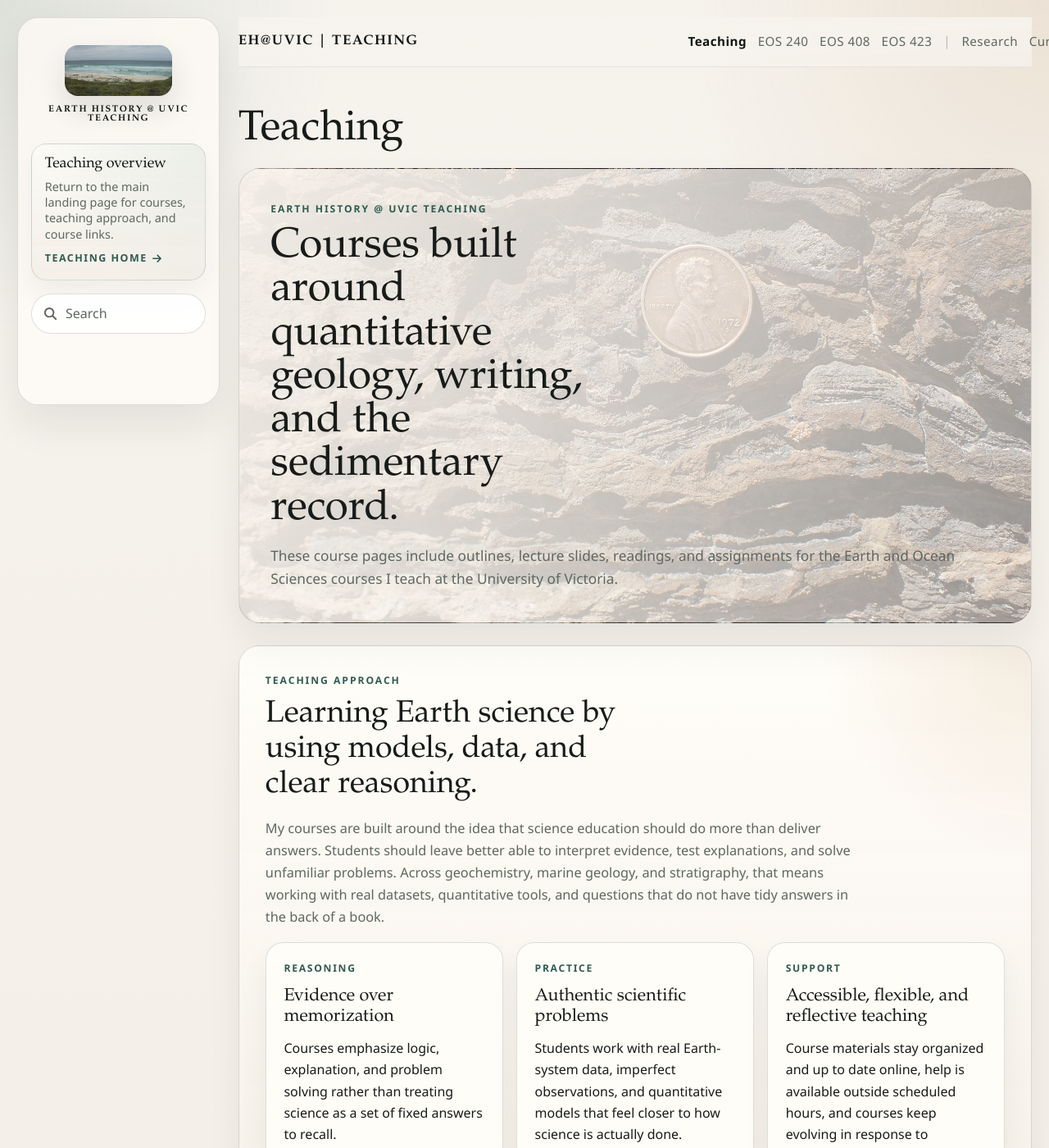
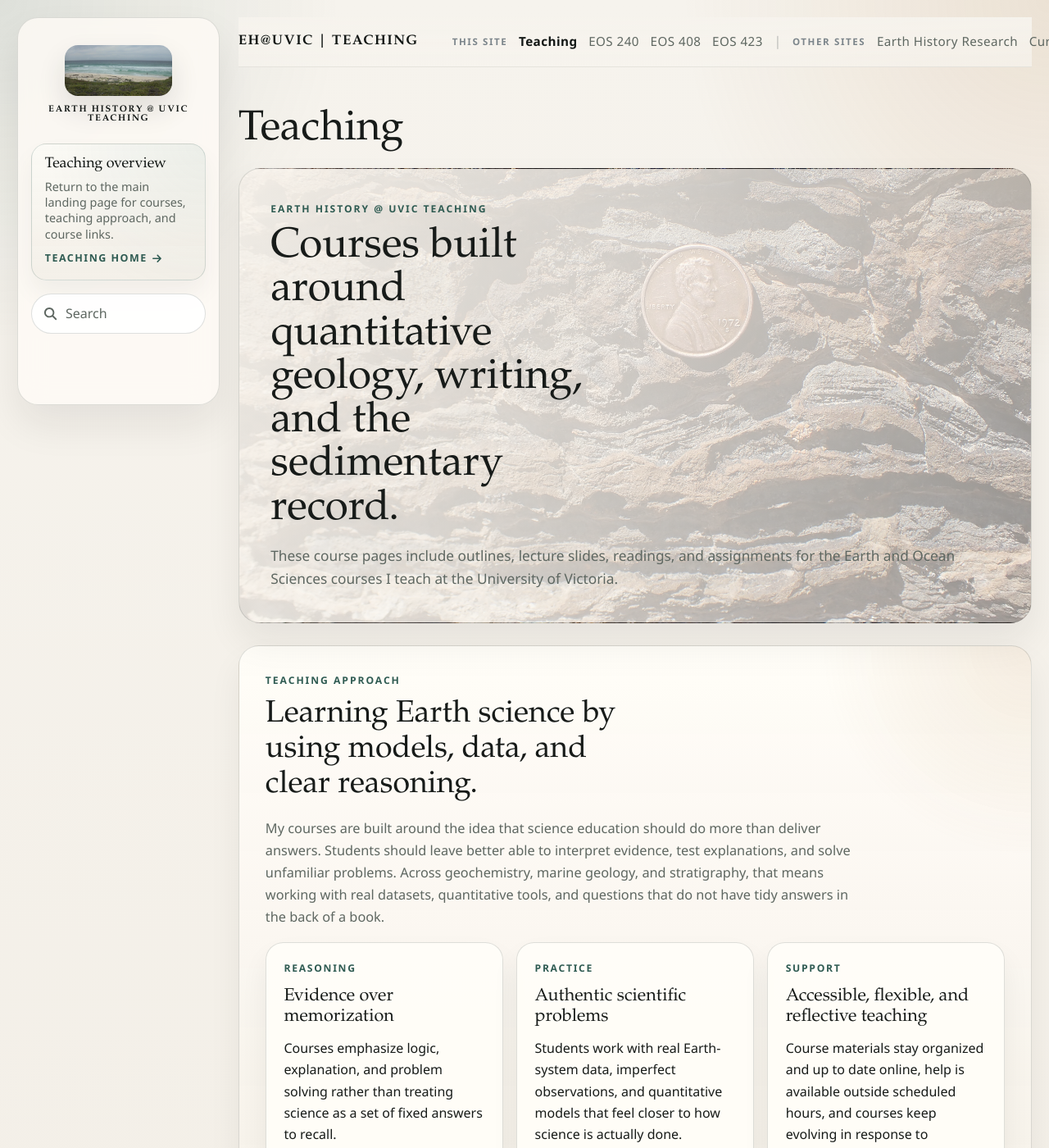
Before and after one commit to blakedyer/eos-courses, a Sphinx documentation site: the page built from source/index.rst, in a window 1280 px wide and 1400 px high. Shown: the whole window at 82% size. Built offline with Sphinx 7.4.7 and the Sphinx Book theme 1.1.4, drawn with Linux system fonts in a browser that asks for light colours; pages that are not in the unit, such as notebooks, are missing from menus.

Commit message:
Clarify teaching nav groups

```diff
--- a/source/_static/custom.css
+++ b/source/_static/custom.css
@@ -120,6 +120,14 @@ pre {
 
 .teaching-site-nav a[aria-current="page"] {
   font-weight: 700;
+}
+
+.site-nav__label {
+  color: rgba(93, 105, 114, 0.8);
+  font-size: 0.72rem;
+  font-weight: 700;
+  letter-spacing: 0.14em;
+  text-transform: uppercase;
 }
 
 .nav-divider {
--- a/source/_templates/layout.html
+++ b/source/_templates/layout.html
@@ -36,12 +36,14 @@
       <span>Course menu</span>
     </button>
     <nav class="teaching-site-nav" aria-label="Teaching and SEOS sites">
+      <span class="site-nav__label">This site</span>
       <a href="{{ pathto(root_doc) }}"{% if pagename == root_doc %} aria-current="page"{% endif %}>Teaching</a>
       <a href="{{ pathto('eos240-public/overview') }}"{% if pagename.startswith('eos240-public/') %} aria-current="page"{% endif %}>EOS 240</a>
       <a href="{{ pathto('eos408-public/overview') }}"{% if pagename.startswith('eos408-public/') %} aria-current="page"{% endif %}>EOS 408</a>
       <a href="{{ pathto('eos423-public/overview') }}"{% if pagename.startswith('eos423-public/') %} aria-current="page"{% endif %}>EOS 423</a>
       <span class="nav-divider" aria-hidden="true">|</span>
-      <a href="https://www.blakedyer.com/">Research</a>
+      <span class="site-nav__label">Other sites</span>
+      <a href="https://www.blakedyer.com/">Earth History Research</a>
       <a href="https://blakedyer.github.io/curriculum_atlas/">Curriculum Atlas</a>
       <a href="https://blakedyer.github.io/seos_curriculum/">Curriculum Work</a>
     </nav>
```
